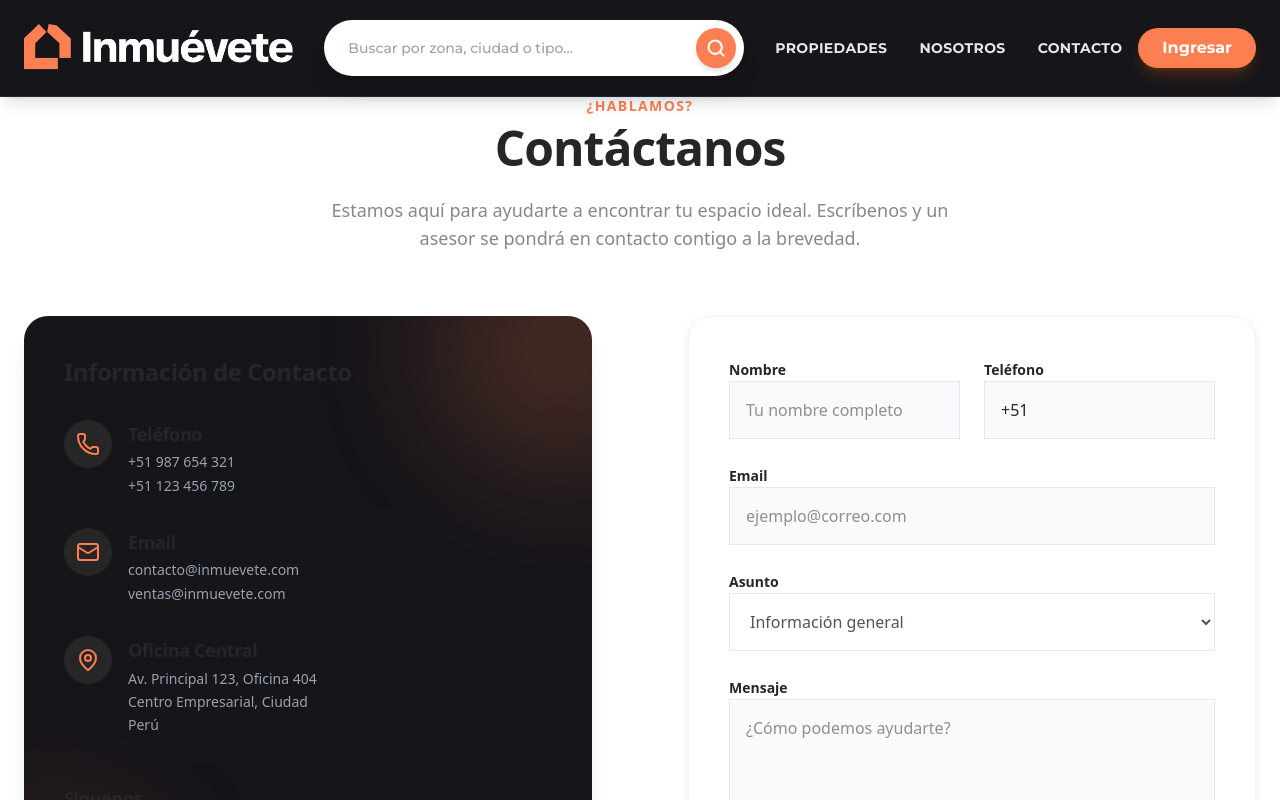
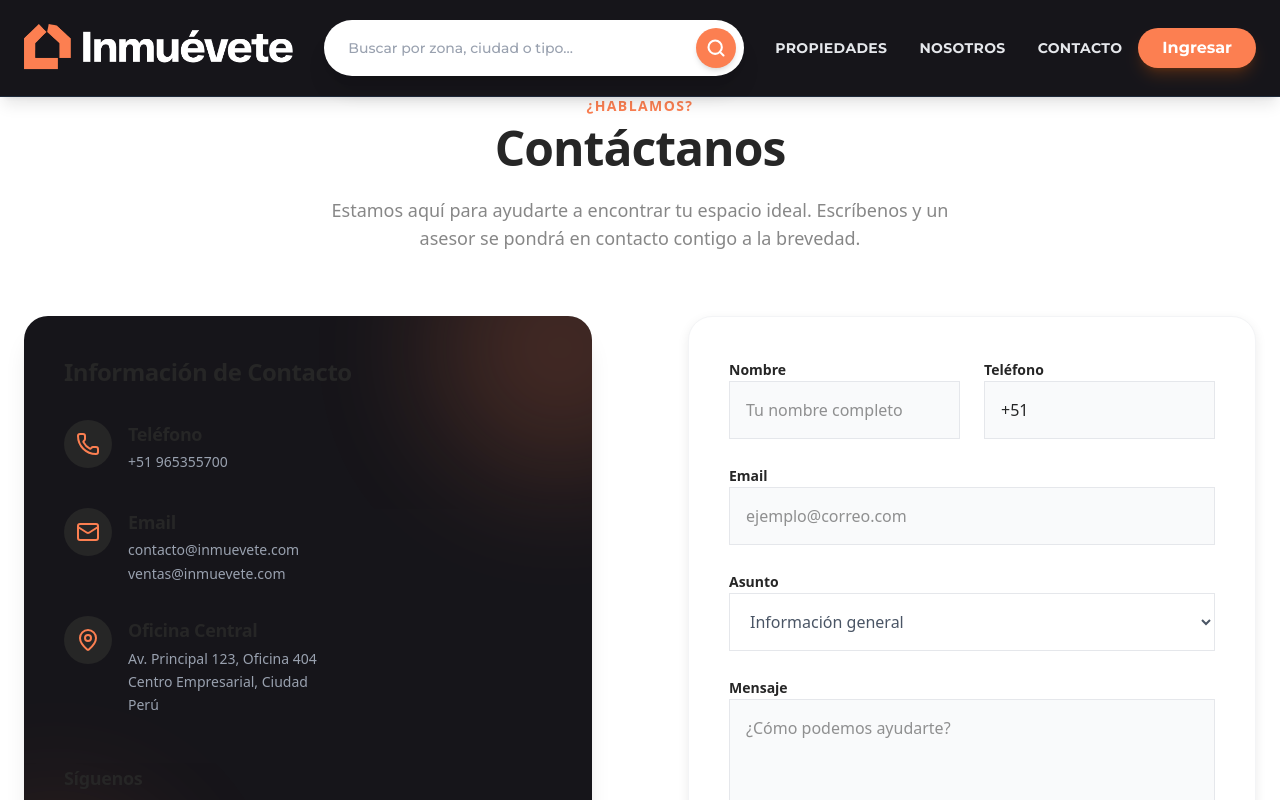
Before and after one commit to erendon25/inmobiliaria, a React (Vite) app: page /contact in a window 1280 px wide. Shown: the top 800 px of the page. Built offline with nearby package versions, Linux system fonts and the light colour scheme; no server answers.

Commit message:
Update Contact page and final adjustments

```diff
--- a/src/pages/Contact.jsx
+++ b/src/pages/Contact.jsx
@@ -97,8 +97,7 @@ const Contact = () => {
                                     </div>
                                     <div>
                                         <h4 className="font-bold text-lg mb-1">Teléfono</h4>
-                                        <p className="text-gray-400 text-sm mb-1">+51 987 654 321</p>
-                                        <p className="text-gray-400 text-sm">+51 123 456 789</p>
+                                        <p className="text-gray-400 text-sm mb-1">+51 965355700</p>
                                     </div>
                                 </div>
 
```
